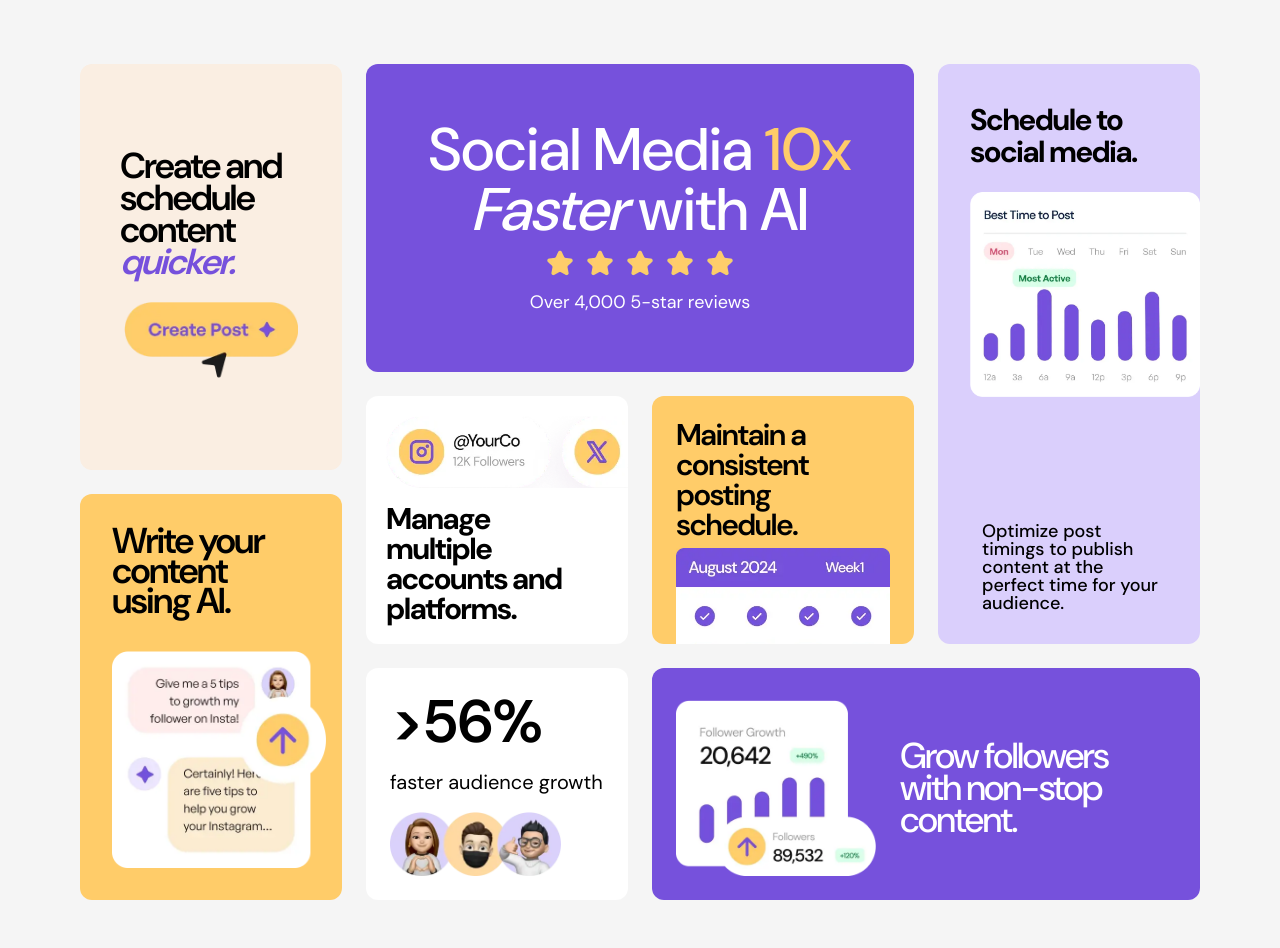
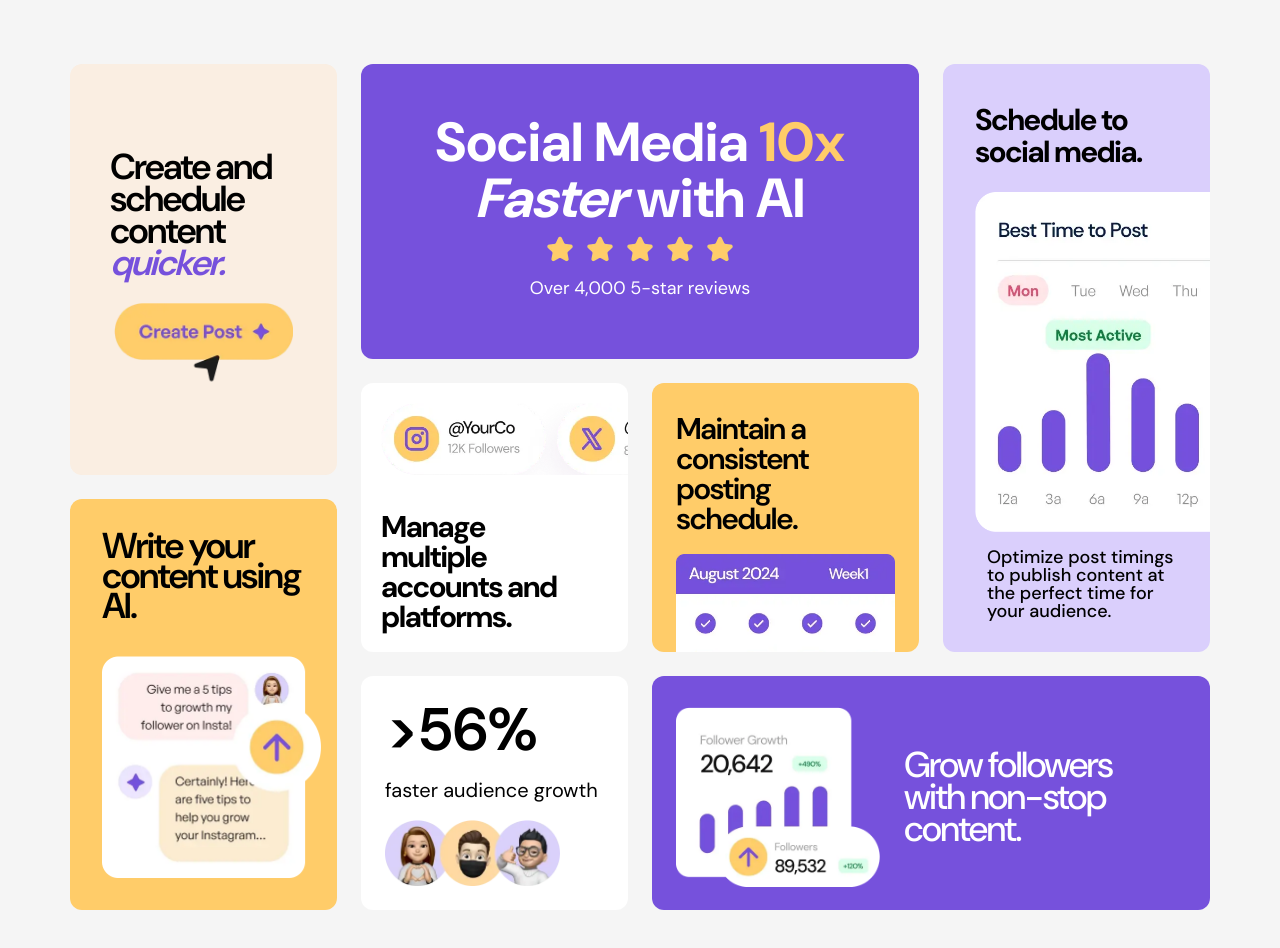
Before and after one commit to nazmul7575/bento-grid-main, a website built with Vite: page index.html in a window 1280 px wide. Built offline with nearby package versions, Linux system fonts and the light colour scheme.

Commit message:
fixed image height and some padding

```diff
--- a/index.html
+++ b/index.html
@@ -9,10 +9,10 @@
 </head>
 
 <body class="bg-[#f5f5f5] py-6 px-3 lg:flex lg:justify-center">
-  <main class="grid grid-cols-1 gap-6 md:grid-cols-2 lg:grid-cols-4 lg:max-w-[1120px] min-h-screen lg:py-10">
+  <main class="grid grid-cols-1 gap-6 md:grid-cols-2 lg:grid-cols-4 lg:max-w-[1140px] min-h-screen lg:py-10">
     <section
-      class="md:col-span-2 bg-[#7651dc] p-8 lg:p-14 rounded-xl flex flex-col gap-2 items-center  text-center text-white">
-      <h1 class="text-5xl md:text-7xl lg:text-6xl font-medium">Social Media <span class="text-[#ffcc69]">10x</span>
+      class="md:col-span-2 bg-[#7651dc] p-8 lg:py-[50px] lg:px-[30px] rounded-xl flex flex-col gap-2 items-center  text-center text-white ">
+      <h1 class="text-[55px] font-bold leading-14">Social Media <span class="text-[#ffcc69]">10x</span>
         <i>Faster</i>
         with AI
       </h1>
@@ -31,12 +31,14 @@
       </h2>
     </section>
 
-    <section class="bg-[#ffcc69] p-4 lg:p-6 lg:pb-0 pb-0 rounded-xl lg:overflow-y-hidden lg:flex flex-col">
-      <h2 class="text-2xl lg:text-3xl font-semibold lg:leading-none lg:pr-8 tracking-tighter">Maintain a consistent
+    <section
+      class="bg-[#ffcc69] p-4 lg:p-6 lg:pb-0 pb-0 rounded-xl lg:overflow-y-hidden lg:flex flex-col lg:justify-end">
+      <h2 class="text-2xl lg:text-3xl font-semibold lg:leading-none lg:pr-8 lg:mb-5 tracking-tighter">Maintain a
+        consistent
         posting schedule.
       </h2>
       <img src="./src/images/illustration-consistent-schedule.webp" alt="consistent schedule"
-        class="w-2/3 md:w-3/5 object-cover object-top lg:w-full lg:h-24 mt-2">
+        class="w-2/3 md:w-3/5 object-cover object-top lg:w-full lg:h-[98px]">
     </section>
 
     <section
@@ -45,8 +47,8 @@
         Schedule to
         social media.
       </h2>
-      <img src="./src/images/illustration-schedule-posts.webp" alt="schedule post" width="500" height="600"
-        class="object-cover object-left">
+      <img src="./src/images/illustration-schedule-posts.webp" alt="schedule post"
+        class="object-cover object-left lg:h-[340px]">
       <p class="text-center lg:text-left text-lg py-4 px-3 font-medium lg:text-lg lg:pr-8 leading-none">
         Optimize post timings to publish content at the perfect time for your audience.
       </p>
```
